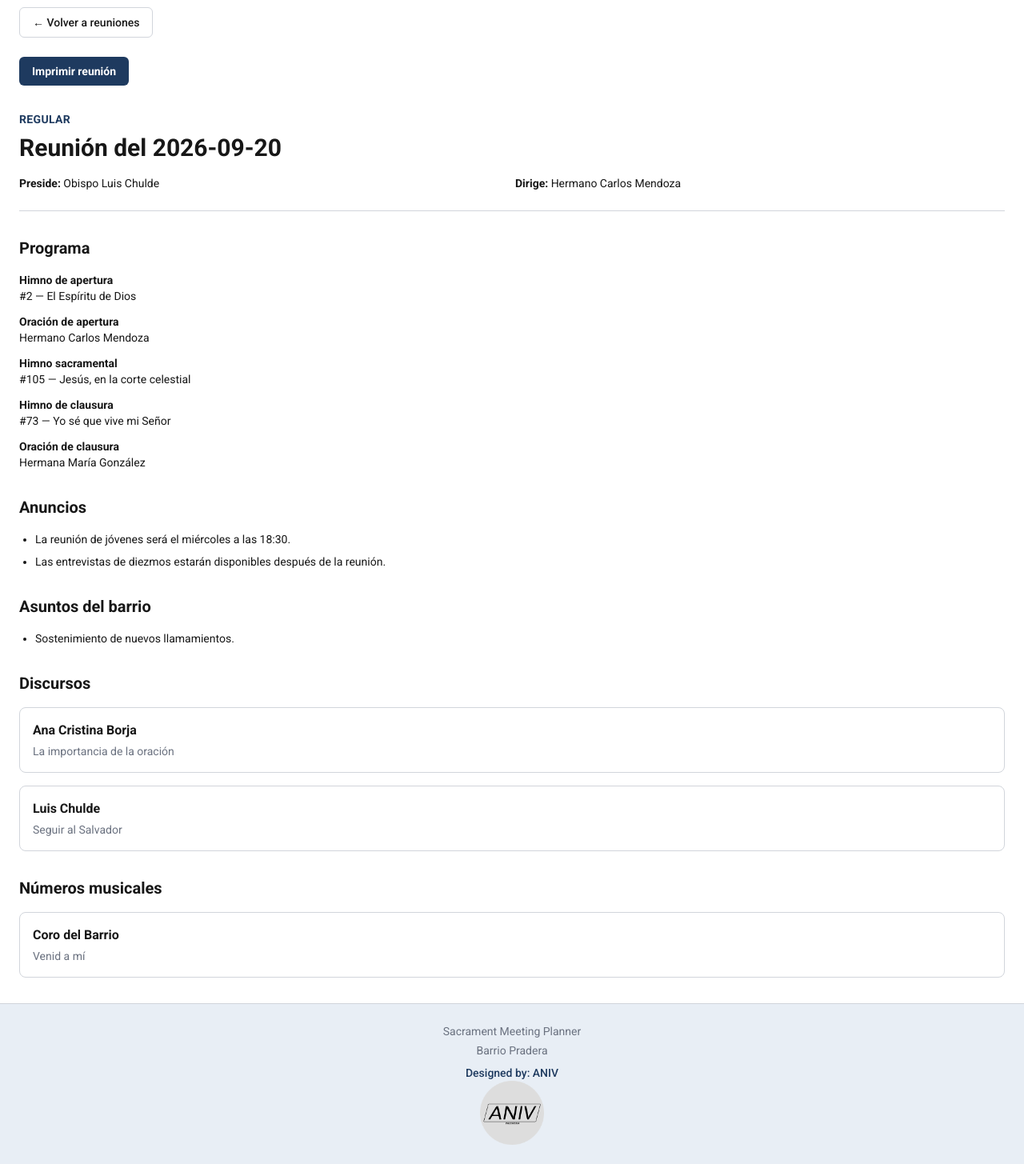
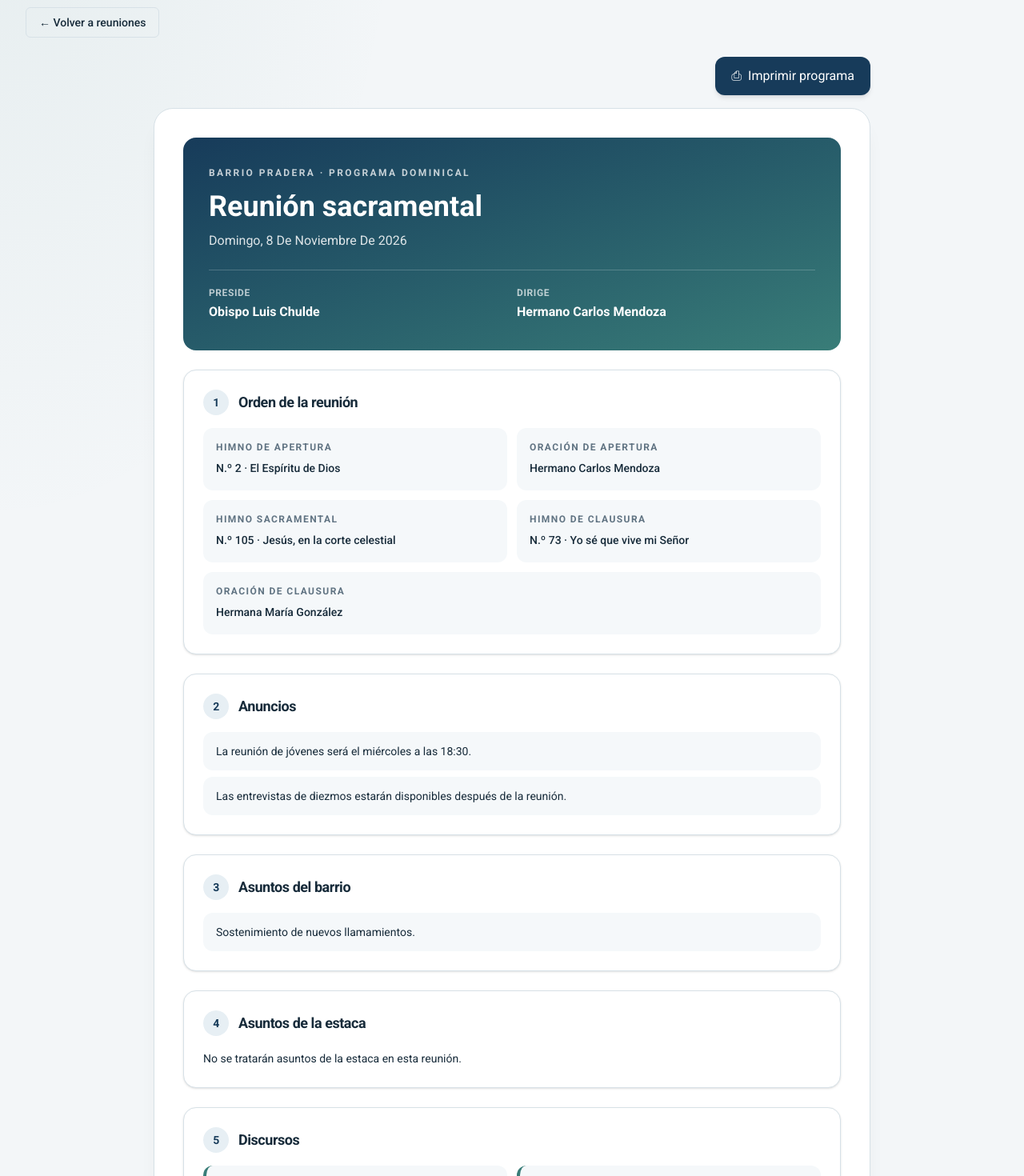
Before and after one commit to ivanchulde/sacrament-meetings, a Next.js app: page /meetings/1 in a window 1280 px wide. Shown: the part 260-1730 px from the top of the page at 80% size. Built offline with nearby package versions, Linux system fonts and the light colour scheme.

Commit message:
Refresh upcoming meeting agenda and styling

```diff
--- a/app/globals.css
+++ b/app/globals.css
@@ -1,12 +1,15 @@
 @import "tailwindcss";
 
 :root {
-  --background: #ffffff;
-  --foreground: #171717;
-  --primary: #1e3a5f;
-  --primary-light: #e8eef5;
-  --muted: #6b7280;
-  --border: #d1d5db;
+  --background: #f3f6f8;
+  --foreground: #172b3a;
+  --primary: #173b5a;
+  --primary-strong: #102c45;
+  --primary-light: #e7eff4;
+  --accent: #397d78;
+  --surface-subtle: #f5f8fa;
+  --muted: #607382;
+  --border: #d7e1e7;
   --card: #ffffff;
 }
 
@@ -15,12 +18,16 @@
 }
 
 html {
+  min-height: 100%;
   background: var(--background);
 }
 
 body {
+  min-height: 100vh;
   margin: 0;
-  background: var(--background);
+  background:
+    radial-gradient(ellipse at top left, rgb(57 125 120 / 8%), transparent 32rem),
+    var(--background);
   color: var(--foreground);
 }
 
@@ -29,21 +36,45 @@ a {
   text-decoration: none;
 }
 
+button {
+  font: inherit;
+}
+
 @media print {
-  header,
-  footer,
-  nav,
-  a {
-    display: none !important;
+  @page {
+    margin: 14mm;
   }
 
   body {
     background: white;
-    color: black;
+    color: #111827;
+  }
+
+  .site-header,
+  .site-footer,
+  .print-hidden {
+    display: none !important;
   }
 
   main {
     max-width: none !important;
     padding: 0 !important;
   }
+
+  .agenda-sheet {
+    max-width: none !important;
+    padding: 0 !important;
+    border: 0 !important;
+    box-shadow: none !important;
+  }
+
+  .agenda-sheet > header {
+    print-color-adjust: exact;
+    -webkit-print-color-adjust: exact;
+  }
+
+  .agenda-sheet section,
+  .agenda-sheet article {
+    break-inside: avoid;
+  }
 }
--- a/app/layout.tsx
+++ b/app/layout.tsx
@@ -24,7 +24,7 @@ export default function RootLayout({
       <body className={`${roboto.className} flex min-h-screen flex-col`}>
         <Header />
 
-        <main className="mx-auto w-full  flex-1 px-6 py-8">
+        <main className="mx-auto w-full max-w-7xl flex-1 px-4 py-8 sm:px-6 lg:px-8">
           {children}
         </main>
 
--- a/app/meetings/[id]/page.tsx
+++ b/app/meetings/[id]/page.tsx
@@ -40,7 +40,7 @@ export default async function MeetingPage({
       <div className="mb-6 flex flex-wrap gap-3">
         <Link
           href="/meetings"
-          className="rounded-md border border-[var(--border)] px-4 py-2 text-sm font-medium hover:bg-[var(--primary-light)]"
+          className="print:hidden rounded-md border border-[var(--border)] px-4 py-2 text-sm font-medium hover:bg-[var(--primary-light)]"
         >
           ← Volver a reuniones
         </Link>
--- a/app/meetings/current/page.tsx
+++ b/app/meetings/current/page.tsx
@@ -2,21 +2,29 @@ import { redirect } from 'next/navigation';
 import { getMeetings } from '@/lib/meetings-db';
 
 export default function CurrentMeetingPage() {
-  const today = new Date();
+  const todayInEcuador = new Intl.DateTimeFormat('en-US', {
+    timeZone: 'America/Guayaquil',
+    year: 'numeric',
+    month: '2-digit',
+    day: '2-digit',
+  }).formatToParts(new Date());
 
-  const dayOfWeek = today.getDay();
+  const getDatePart = (type: 'year' | 'month' | 'day') =>
+    Number(todayInEcuador.find((part) => part.type === type)?.value);
+
+  const today = new Date(
+    Date.UTC(getDatePart('year'), getDatePart('month') - 1, getDatePart('day')),
+  );
   const sunday = new Date(today);
+  const daysUntilSunday = (7 - today.getUTCDay()) % 7;
+  sunday.setUTCDate(today.getUTCDate() + daysUntilSunday);
 
-  sunday.setDate(today.getDate() - dayOfWeek);
-
-  const year = sunday.getFullYear();
-  const month = String(sunday.getMonth() + 1).padStart(2, '0');
-  const day = String(sunday.getDate()).padStart(2, '0');
-
+  const year = sunday.getUTCFullYear();
+  const month = String(sunday.getUTCMonth() + 1).padStart(2, '0');
+  const day = String(sunday.getUTCDate()).padStart(2, '0');
   const date = `${year}-${month}-${day}`;
 
-  const meetings = getMeetings(date);
-  const meeting = meetings[0];
+  const meeting = getMeetings(date)[0];
 
   if (meeting) {
     redirect(`/meetings/${meeting.id}`);
--- a/app/meetings/layout.tsx
+++ b/app/meetings/layout.tsx
@@ -5,7 +5,7 @@ export default function MeetingsLayout({
 }>) {
   return (
     <section>
-      <header className="mb-8">
+      <header className="mb-8 print:hidden">
         <p className="text-sm font-semibold uppercase tracking-wide text-[var(--primary)]">
           Planificador
         </p>
--- a/components/Footer.tsx
+++ b/components/Footer.tsx
@@ -2,7 +2,7 @@ import Image from 'next/image';
 
 export default function Footer() {
   return (
-    <footer className="border-t border-[var(--border)] bg-[var(--primary-light)]">
+    <footer className="site-footer border-t border-[var(--border)] bg-[var(--primary-light)]">
       <div className="mx-auto flex max-w-6xl flex-col items-center gap-3 px-6 py-6 text-center">
 
 
--- a/components/Header.tsx
+++ b/components/Header.tsx
@@ -2,7 +2,7 @@ import NavLinks from './NavLinks';
 
 export default function Header() {
   return (
-    <header className="border-b border-[var(--border)] bg-[var(--card)]">
+    <header className="site-header border-b border-[var(--border)] bg-[var(--card)]">
       <div className="flex w-full flex-col gap-4 px-8 py-5 md:flex-row md:items-center md:justify-between">
         <div>
           <p className="text-sm font-medium text-[var(--primary)]">
--- a/components/MeetingCard.tsx
+++ b/components/MeetingCard.tsx
@@ -7,47 +7,55 @@ interface MeetingCardProps {
 
 export default function MeetingCard({ meeting }: MeetingCardProps) {
   return (
-    <article className="rounded-xl border border-[var(--border)] bg-[var(--card)] p-6 shadow-sm">
+    <article className="group flex h-full flex-col rounded-2xl border border-[var(--border)] bg-[var(--card)] p-5 shadow-sm transition duration-200 hover:-translate-y-1 hover:border-[var(--accent)] hover:shadow-lg hover:shadow-slate-900/5 sm:p-6">
       <div className="flex items-start justify-between gap-4">
         <div>
-          <p className="text-sm font-medium text-[var(--primary)]">
+          <p className="text-xs font-bold uppercase tracking-[0.16em] text-[var(--accent)]">
             {meeting.meetingType}
           </p>
-
-          <h2 className="mt-1 text-xl font-bold">
+          <h2 className="mt-2 text-xl font-bold tracking-tight text-[var(--foreground)]">
             Reunión del {meeting.date}
           </h2>
         </div>
-
-        <span className="rounded-full bg-[var(--primary-light)] px-3 py-1 text-xs font-medium">
+        <span className="rounded-full bg-[var(--primary-light)] px-3 py-1 text-xs font-bold text-[var(--primary)]">
           #{meeting.id}
         </span>
       </div>
 
-      <div className="mt-5 space-y-2 text-sm">
-        <p>
-          <strong>Preside:</strong> {meeting.presiding}
-        </p>
-
-        <p>
-          <strong>Dirige:</strong> {meeting.conducting}
-        </p>
-
-        <p>
-          <strong>Himno de apertura:</strong>{' '}
-          {meeting.openingHymn.number} — {meeting.openingHymn.title}
-        </p>
-
-        <p>
-          <strong>Oración inicial:</strong> {meeting.openingPrayer}
-        </p>
+      <div className="mt-5 grid gap-3 text-sm">
+        <div className="rounded-xl bg-[var(--surface-subtle)] p-3.5">
+          <p className="text-xs font-semibold uppercase tracking-wider text-[var(--muted)]">
+            Preside
+          </p>
+          <p className="mt-1 font-semibold">{meeting.presiding}</p>
+        </div>
+        <div className="rounded-xl bg-[var(--surface-subtle)] p-3.5">
+          <p className="text-xs font-semibold uppercase tracking-wider text-[var(--muted)]">
+            Dirige
+          </p>
+          <p className="mt-1 font-semibold">{meeting.conducting}</p>
+        </div>
+        <div className="rounded-xl bg-[var(--surface-subtle)] p-3.5">
+          <p className="text-xs font-semibold uppercase tracking-wider text-[var(--muted)]">
+            Himno de apertura
+          </p>
+          <p className="mt-1 leading-5">
+            N.º {meeting.openingHymn.number} · {meeting.openingHymn.title}
+          </p>
+        </div>
+        <div className="rounded-xl bg-[var(--surface-subtle)] p-3.5">
+          <p className="text-xs font-semibold uppercase tracking-wider text-[var(--muted)]">
+            Oración de apertura
+          </p>
+          <p className="mt-1 font-semibold">{meeting.openingPrayer}</p>
+        </div>
       </div>
 
       <Link
         href={`/meetings/${meeting.id}`}
-        className="mt-6 inline-block rounded-md bg-[var(--primary)] px-4 py-2 text-sm font-semibold text-white hover:opacity-90"
+        className="mt-auto inline-flex items-center gap-2 pt-6 text-sm font-bold text-[var(--primary)] transition group-hover:text-[var(--accent)] focus-visible:rounded focus-visible:outline-2 focus-visible:outline-offset-4 focus-visible:outline-[var(--primary)]"
       >
-        Ver reunión
+        Ver programa <span aria-hidden="true">→</span>
       </Link>
     </article>
   );
--- a/components/MeetingDetail.tsx
+++ b/components/MeetingDetail.tsx
@@ -1,158 +1,222 @@
 'use client';
+
 import type { SacramentMeeting } from '@/lib/types';
 
 interface MeetingDetailProps {
   meeting: SacramentMeeting;
 }
 
+const meetingTypeLabels: Record<SacramentMeeting['meetingType'], string> = {
+  testimony: 'Reunión de testimonios',
+  regular: 'Reunión sacramental',
+  stake: 'Reunión de estaca',
+  general: 'Conferencia general',
+};
+
+const sectionClassName =
+  'rounded-2xl border border-[var(--border)] bg-[var(--card)] p-5 shadow-sm sm:p-6';
+const sectionTitleClassName =
+  'flex items-center gap-3 text-lg font-bold tracking-tight text-[var(--foreground)]';
+const labelClassName =
+  'text-xs font-semibold uppercase tracking-[0.12em] text-[var(--muted)]';
+const valueClassName = 'mt-1.5 text-sm font-medium leading-6 text-[var(--foreground)]';
+
+function formatMeetingDate(date: string) {
+  return new Intl.DateTimeFormat('es-EC', {
+    dateStyle: 'full',
+    timeZone: 'UTC',
+  }).format(new Date(`${date}T00:00:00Z`));
+}
 
 export default function MeetingDetail({ meeting }: MeetingDetailProps) {
   const announcements = meeting.announcements ?? [];
-  const speakers = meeting.speakers.filter(
-    (item) => item.type === 'speaker',
-  );
-    const handlePrint = () => {
-    window.print();
-  };
-
+  const speakers = meeting.speakers.filter((item) => item.type === 'speaker');
   const musicalNumbers = meeting.speakers.filter(
     (item) => item.type === 'musical-number',
   );
 
   return (
-    <article className="space-y-8">
+    <div className="mx-auto max-w-4xl">
+      <div className="mb-4 flex justify-end print:hidden">
         <button
           type="button"
-          onClick={handlePrint}
-          className="rounded-md bg-[var(--primary)] px-4 py-2 text-sm font-semibold text-white hover:opacity-90 print:hidden"
+          onClick={() => window.print()}
+          className="inline-flex items-center gap-2 rounded-xl bg-[var(--primary)] px-5 py-3 text-sm font-semibold text-white shadow-md shadow-slate-900/10 transition hover:-translate-y-0.5 hover:bg-[var(--primary-strong)] focus-visible:outline-2 focus-visible:outline-offset-2 focus-visible:outline-[var(--primary)]"
         >
-          Imprimir reunión
+          <span aria-hidden="true">⎙</span>
+          Imprimir programa
         </button>
-      <header className="border-b border-[var(--border)] pb-6">
-        <p className="text-sm font-semibold uppercase tracking-wide text-[var(--primary)]">
-          {meeting.meetingType}
+      </div>
+
+      <article className="agenda-sheet space-y-5 rounded-3xl border border-[var(--border)] bg-[var(--card)] p-4 shadow-xl shadow-slate-900/5 sm:space-y-6 sm:p-7 lg:p-9">
+        <header className="overflow-hidden rounded-2xl bg-gradient-to-br from-[var(--primary)] to-[var(--accent)] px-6 py-7 text-white sm:px-8 sm:py-9">
+          <p className="text-xs font-bold uppercase tracking-[0.2em] text-white/75">
+            Barrio Pradera · Programa dominical
+          </p>
+          <h2 className="mt-3 text-2xl font-bold leading-tight sm:text-4xl">
+            {meetingTypeLabels[meeting.meetingType]}
+          </h2>
+          <p className="mt-2 text-sm capitalize text-white/85 sm:text-base">
+            {formatMeetingDate(meeting.date)}
           </p>
 
-        <h2 className="mt-2 text-3xl font-bold">
-          Reunión del {meeting.date}
-        </h2>
-
-        <div className="mt-4 grid gap-2 text-sm md:grid-cols-2">
-          <p>
-            <strong>Preside:</strong> {meeting.presiding}
+          <div className="mt-6 grid gap-3 border-t border-white/20 pt-5 sm:grid-cols-2">
+            <div>
+              <p className="text-xs font-semibold uppercase tracking-wider text-white/70">
+                Preside
               </p>
-          <p>
-            <strong>Dirige:</strong> {meeting.conducting}
+              <p className="mt-1 font-semibold">{meeting.presiding}</p>
+            </div>
+            <div>
+              <p className="text-xs font-semibold uppercase tracking-wider text-white/70">
+                Dirige
               </p>
+              <p className="mt-1 font-semibold">{meeting.conducting}</p>
+            </div>
           </div>
         </header>
 
-      <section>
-        <h3 className="text-xl font-bold">Programa</h3>
-
-        <dl className="mt-4 space-y-3 text-sm">
-          <div>
-            <dt className="font-semibold">Himno de apertura</dt>
-            <dd>
-              #{meeting.openingHymn.number} — {meeting.openingHymn.title}
+        <section className={sectionClassName}>
+          <h3 className={sectionTitleClassName}>
+            <span className="flex size-8 items-center justify-center rounded-full bg-[var(--primary-light)] text-sm text-[var(--primary)]">
+              1
+            </span>
+            Orden de la reunión
+          </h3>
+          <dl className="mt-4 grid gap-3 sm:grid-cols-2">
+            <div className="rounded-xl bg-[var(--surface-subtle)] p-4">
+              <dt className={labelClassName}>Himno de apertura</dt>
+              <dd className={valueClassName}>
+                N.º {meeting.openingHymn.number} · {meeting.openingHymn.title}
               </dd>
             </div>
-
-          <div>
-            <dt className="font-semibold">Oración de apertura</dt>
-            <dd>{meeting.openingPrayer}</dd>
+            <div className="rounded-xl bg-[var(--surface-subtle)] p-4">
+              <dt className={labelClassName}>Oración de apertura</dt>
+              <dd className={valueClassName}>{meeting.openingPrayer}</dd>
             </div>
-
-          <div>
-            <dt className="font-semibold">Himno sacramental</dt>
-            <dd>
-              #{meeting.sacramentHymn.number} —{' '}
-              {meeting.sacramentHymn.title}
+            <div className="rounded-xl bg-[var(--surface-subtle)] p-4">
+              <dt className={labelClassName}>Himno sacramental</dt>
+              <dd className={valueClassName}>
+                N.º {meeting.sacramentHymn.number} · {meeting.sacramentHymn.title}
               </dd>
             </div>
-
-          <div>
-            <dt className="font-semibold">Himno de clausura</dt>
-            <dd>
-              #{meeting.closingHymn.number} — {meeting.closingHymn.title}
+            <div className="rounded-xl bg-[var(--surface-subtle)] p-4">
+              <dt className={labelClassName}>Himno de clausura</dt>
+              <dd className={valueClassName}>
+                N.º {meeting.closingHymn.number} · {meeting.closingHymn.title}
               </dd>
             </div>
-
-          <div>
-            <dt className="font-semibold">Oración de clausura</dt>
-            <dd>{meeting.closingPrayer}</dd>
+            <div className="rounded-xl bg-[var(--surface-subtle)] p-4 sm:col-span-2">
+              <dt className={labelClassName}>Oración de clausura</dt>
+              <dd className={valueClassName}>{meeting.closingPrayer}</dd>
             </div>
           </dl>
         </section>
 
         {announcements.length > 0 && (
-        <section>
-          <h3 className="text-xl font-bold">Anuncios</h3>
-          <ul className="mt-4 list-disc space-y-2 pl-5 text-sm">
+          <section className={sectionClassName}>
+            <h3 className={sectionTitleClassName}>
+              <span className="flex size-8 items-center justify-center rounded-full bg-[var(--primary-light)] text-sm text-[var(--primary)]">
+                2
+              </span>
+              Anuncios
+            </h3>
+            <ul className="mt-4 grid list-none gap-2 p-0">
               {announcements.map((announcement) => (
-              <li key={announcement}>{announcement}</li>
+                <li
+                  key={announcement}
+                  className="rounded-xl bg-[var(--surface-subtle)] px-4 py-3 text-sm leading-6"
+                >
+                  {announcement}
+                </li>
               ))}
             </ul>
           </section>
         )}
 
         {meeting.wardBusiness.length > 0 && (
-        <section>
-          <h3 className="text-xl font-bold">Asuntos del barrio</h3>
-          <ul className="mt-4 list-disc space-y-2 pl-5 text-sm">
+          <section className={sectionClassName}>
+            <h3 className={sectionTitleClassName}>
+              <span className="flex size-8 items-center justify-center rounded-full bg-[var(--primary-light)] text-sm text-[var(--primary)]">
+                3
+              </span>
+              Asuntos del barrio
+            </h3>
+            <ul className="mt-4 grid list-none gap-2 p-0">
               {meeting.wardBusiness.map((item) => (
-              <li key={item.description}>{item.description}</li>
+                <li
+                  key={item.description}
+                  className="rounded-xl bg-[var(--surface-subtle)] px-4 py-3 text-sm leading-6"
+                >
+                  {item.description}
+                </li>
               ))}
             </ul>
           </section>
         )}
 
-      {meeting.stakeBusiness && (
-        <section>
-          <h3 className="text-xl font-bold">Asuntos de la estaca</h3>
-          <p className="mt-2 text-sm">
-            Se tratarán asuntos de la estaca durante la reunión.
+        <section className={sectionClassName}>
+          <h3 className={sectionTitleClassName}>
+            <span className="flex size-8 items-center justify-center rounded-full bg-[var(--primary-light)] text-sm text-[var(--primary)]">
+              4
+            </span>
+            Asuntos de la estaca
+          </h3>
+          <p className="mt-4 text-sm leading-6">
+            {meeting.stakeBusiness
+              ? 'Se tratarán asuntos de la estaca durante la reunión.'
+              : 'No se tratarán asuntos de la estaca en esta reunión.'}
           </p>
         </section>
-      )}
 
         {speakers.length > 0 && (
-        <section>
-          <h3 className="text-xl font-bold">Discursos</h3>
-          <div className="mt-4 space-y-4">
+          <section className={sectionClassName}>
+            <h3 className={sectionTitleClassName}>
+              <span className="flex size-8 items-center justify-center rounded-full bg-[var(--primary-light)] text-sm text-[var(--primary)]">
+                5
+              </span>
+              Discursos
+            </h3>
+            <div className="mt-4 grid gap-3 sm:grid-cols-2">
               {speakers.map((speaker) => (
-              <div
+                <article
                   key={`${speaker.name}-${speaker.topic}`}
-                className="rounded-lg border border-[var(--border)] p-4"
+                  className="rounded-xl border-l-4 border-[var(--accent)] bg-[var(--surface-subtle)] p-4"
                 >
-                <p className="font-semibold">{speaker.name}</p>
-                <p className="mt-1 text-sm text-[var(--muted)]">
+                  <p className="font-bold">{speaker.name}</p>
+                  <p className="mt-1 text-sm leading-6 text-[var(--muted)]">
                     {speaker.topic}
                   </p>
-              </div>
+                </article>
               ))}
             </div>
           </section>
         )}
 
         {musicalNumbers.length > 0 && (
-        <section>
-          <h3 className="text-xl font-bold">Números musicales</h3>
-          <div className="mt-4 space-y-4">
+          <section className={sectionClassName}>
+            <h3 className={sectionTitleClassName}>
+              <span className="flex size-8 items-center justify-center rounded-full bg-[var(--primary-light)] text-sm text-[var(--primary)]">
+                ♪
+              </span>
+              Números musicales
+            </h3>
+            <div className="mt-4 grid gap-3 sm:grid-cols-2">
               {musicalNumbers.map((number) => (
-              <div
+                <article
                   key={`${number.name}-${number.topic}`}
-                className="rounded-lg border border-[var(--border)] p-4"
+                  className="rounded-xl border-l-4 border-[var(--accent)] bg-[var(--surface-subtle)] p-4"
                 >
-                <p className="font-semibold">{number.name}</p>
-                <p className="mt-1 text-sm text-[var(--muted)]">
+                  <p className="font-bold">{number.name}</p>
+                  <p className="mt-1 text-sm leading-6 text-[var(--muted)]">
                     {number.topic}
                   </p>
-              </div>
+                </article>
               ))}
             </div>
           </section>
         )}
       </article>
+    </div>
   );
 }
--- a/lib/meetings-db.ts
+++ b/lib/meetings-db.ts
@@ -3,7 +3,7 @@ import type { SacramentMeeting } from './types';
 const meetings: SacramentMeeting[] = [
   {
     id: 1,
-    date: '2026-09-20',
+    date: '2026-11-08',
     meetingType: 'regular',
     presiding: 'Obispo Luis Chulde',
     conducting: 'Hermano Carlos Mendoza',
@@ -51,7 +51,7 @@ const meetings: SacramentMeeting[] = [
   },
   {
     id: 2,
-    date: '2026-09-13',
+    date: '2026-11-15',
     meetingType: 'testimony',
     presiding: 'Obispo Luis Chulde',
     conducting: 'Hermano José Ramírez',
@@ -84,7 +84,7 @@ const meetings: SacramentMeeting[] = [
   },
   {
     id: 3,
-    date: '2026-09-06',
+    date: '2026-11-22',
     meetingType: 'regular',
     presiding: 'Obispo Luis Chulde',
     conducting: 'Hermana Patricia López',
@@ -127,7 +127,7 @@ const meetings: SacramentMeeting[] = [
   },
   {
     id: 4,
-    date: '2026-08-30',
+    date: '2026-11-29',
     meetingType: 'stake',
     presiding: 'Presidente David Martínez',
     conducting: 'Hermano Roberto Sánchez',
@@ -163,7 +163,7 @@ const meetings: SacramentMeeting[] = [
   },
   {
     id: 5,
-    date: '2026-08-23',
+    date: '2026-12-06',
     meetingType: 'general',
     presiding: 'Élder William Johnson',
     conducting: 'Hermano Fernando Ruiz',
```
Lines whose indentation alone changed are shown as unchanged.
